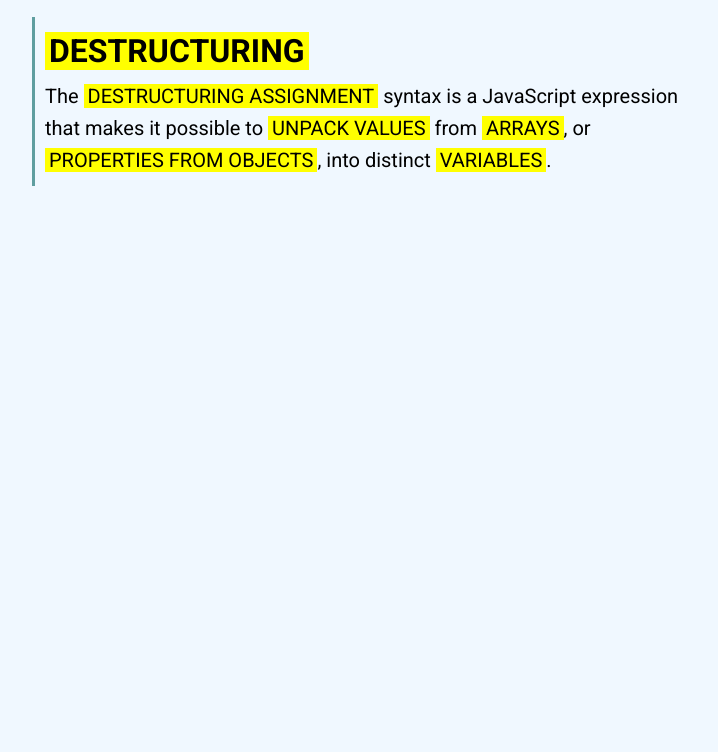
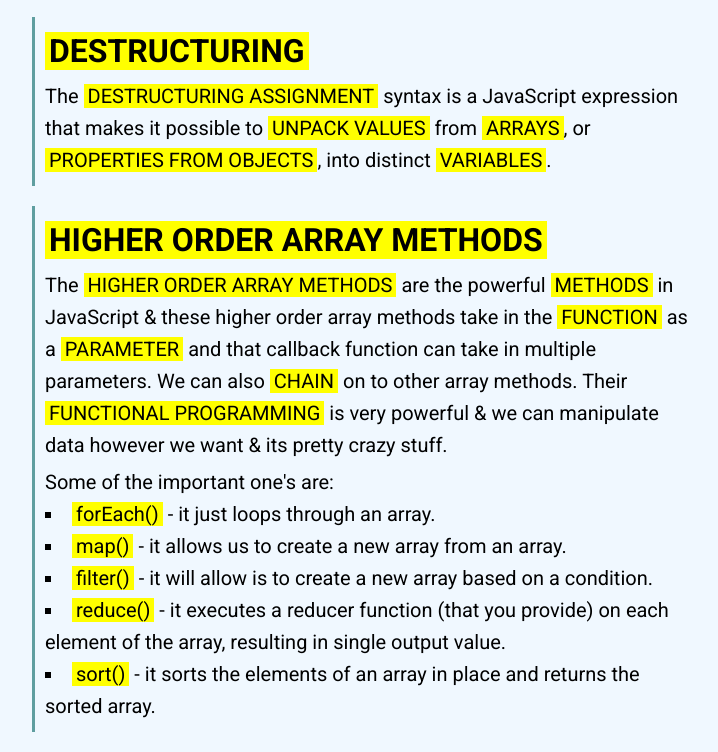
Before and after one commit to FaizanKhan7/ES5-ES6-Concepts, a plain HTML site: page index.html in a window 1280 px wide. Shown: the part 1493-2245 px from the top of the page, without its empty margins (268-986 px from the left). Before the commit the page ends 1699 px from the top, so only its background shows below. Drawn offline with Linux system fonts and the light colour scheme.

Commit message:
added HOAM content

```diff
--- a/index.html
+++ b/index.html
@@ -59,6 +59,19 @@
             <h1><span>Destructuring</span></h1>
             <p>The <span>destructuring assignment</span> syntax is a JavaScript expression that makes it possible to <span>unpack values</span> from <span>arrays</span>, or <span>properties from objects</span>, into distinct <span>variables</span>.</p>
         </div>
+        <div class="concepts">
+            <h1><span>higher order array methods</span></h1>
+            <p>The <span>higher order array methods</span> are the powerful <span>methods</span> in JavaScript & these higher order array methods take in the <span>function</span> as a <span>parameter</span> and that callback function can take in multiple
+                parameters. We can also <span>chain</span> on to other array methods. Their <span>functional programming</span> is very powerful & we can manipulate data however we want & its pretty crazy stuff.</p>
+            <p>Some of the important one's are:</p>
+            <ul>
+                <li><span>forEach()</span> - it just loops through an array.</li>
+                <li><span>map()</span> - it allows us to create a new array from an array.</li>
+                <li><span>filter()</span> - it will allow is to create a new array based on a condition.</li>
+                <li><span>reduce()</span> - it executes a reducer function (that you provide) on each element of the array, resulting in single output value.</li>
+                <li><span>sort()</span> - it sorts the elements of an array in place and returns the sorted array.</li>
+            </ul>
+        </div>
     </main>
     <script src="main.js"></script>
 </body>
--- a/style.css
+++ b/style.css
@@ -9,8 +9,21 @@ body {
     font-family: "Roboto", sans-serif;
 }
 
+ul {
+    font-size: 20px;
+    list-style: inside square;
+    line-height: 1.6;
+}
+
 span {
     text-transform: uppercase;
+    background-color: yellow;
+    padding: 0 4px;
+    line-height: 1.5;
+}
+
+ul li span {
+    text-transform: none;
     background-color: yellow;
     padding: 0 4px;
     line-height: 1.5;
```
